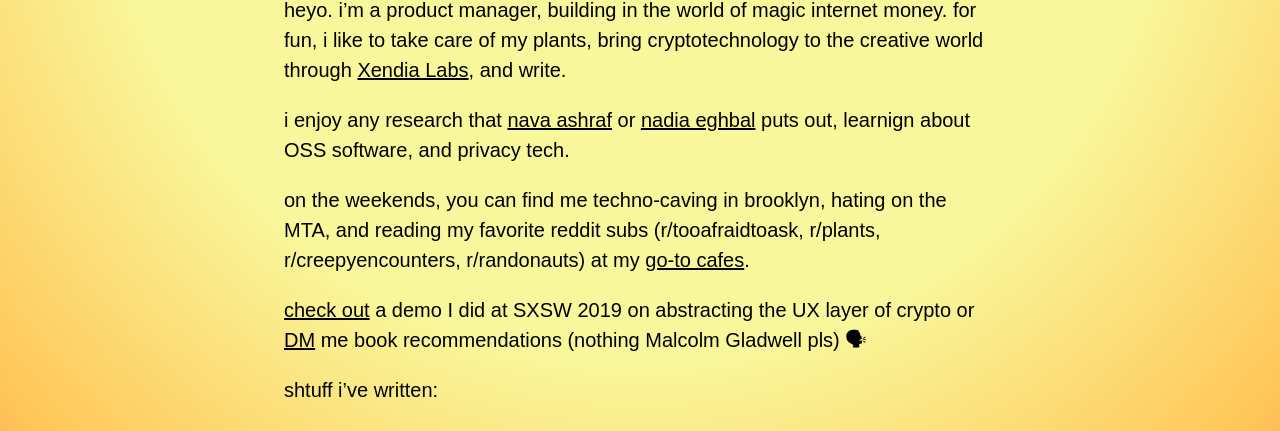
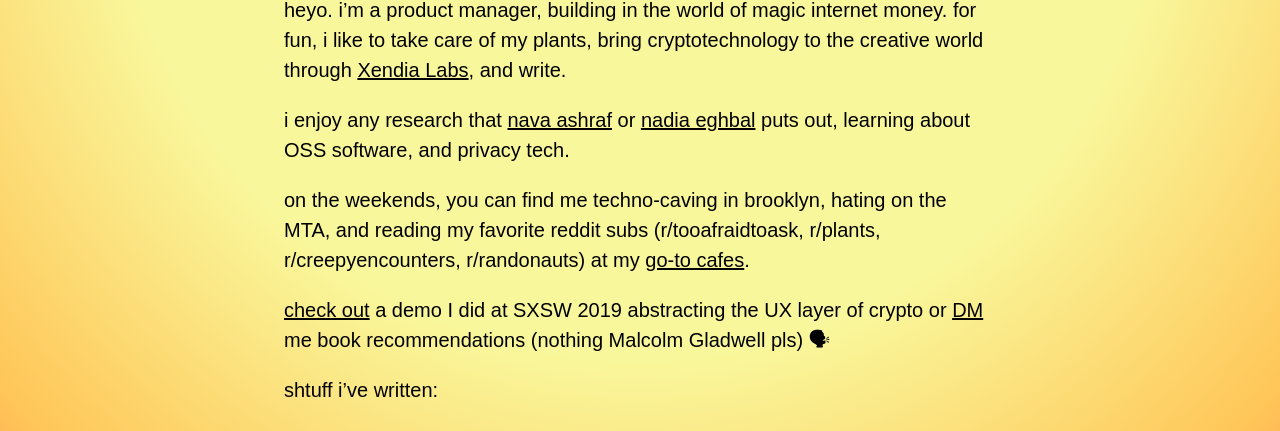
Before and after one commit to adeets-22/adeets-22.github.io, a Jekyll site: the page built from index.md, in a window 1280 px wide. Shown: the part 928-1359 px from the top of the page. Built offline with Jekyll 4.4.1, drawn with Linux system fonts in a browser that asks for light colours.

Commit message:
Update index.md

```diff
--- a/index.md
+++ b/index.md
@@ -9,11 +9,11 @@
 
 heyo. i'm a product manager, building in the world of magic internet money. for fun, i like to take care of my plants, bring cryptotechnology to the creative world through [Xendia Labs](https://www.xendialabs.com/), and write.
 
-i enjoy any research that [nava ashraf](https://ashrafnava.wordpress.com/) or [nadia eghbal](https://nadiaeghbal.com/oss/) puts out, learnign about OSS software, and privacy tech.
+i enjoy any research that [nava ashraf](https://ashrafnava.wordpress.com/) or [nadia eghbal](https://nadiaeghbal.com/oss/) puts out, learning about OSS software, and privacy tech.
 
 on the weekends, you can find me techno-caving in brooklyn, hating on the MTA, and reading my favorite reddit subs (r/tooafraidtoask, r/plants, r/creepyencounters, r/randonauts) at my [go-to cafes](https://www.notion.so/cafe-workspots-80b6b55555524fe88185d20806e30967).
 
-[check out](https://www.youtube.com/watch?v=NhHs1lPCzK0https://www.youtube.com/watch?v=NhHs1lPCzK0) a demo I did at SXSW 2019 on abstracting the UX layer of crypto or [DM](https://twitter.com/adeets_22) me book recommendations (nothing Malcolm Gladwell pls) 🗣
+[check out](https://www.youtube.com/watch?v=NhHs1lPCzK0https://www.youtube.com/watch?v=NhHs1lPCzK0) a demo I did at SXSW 2019 abstracting the UX layer of crypto or [DM](https://twitter.com/adeets_22) me book recommendations (nothing Malcolm Gladwell pls) 🗣
 
 shtuff i've written:
 - [C.R.E.A.M](https://buttercup4pres.medium.com/c-r-e-a-m-e39e49a4a9fa)
```
